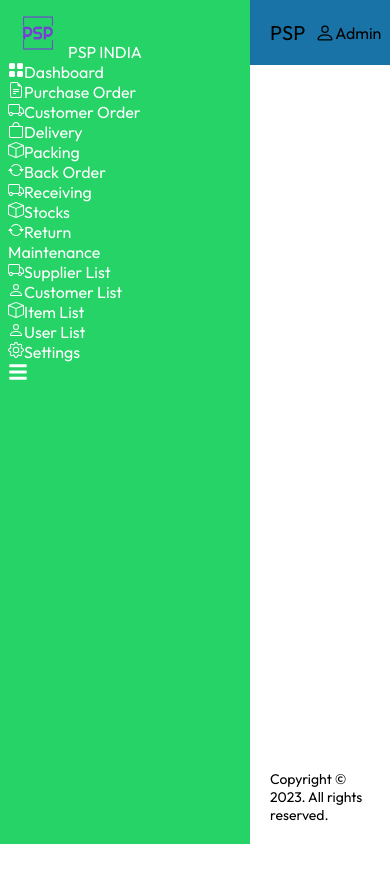
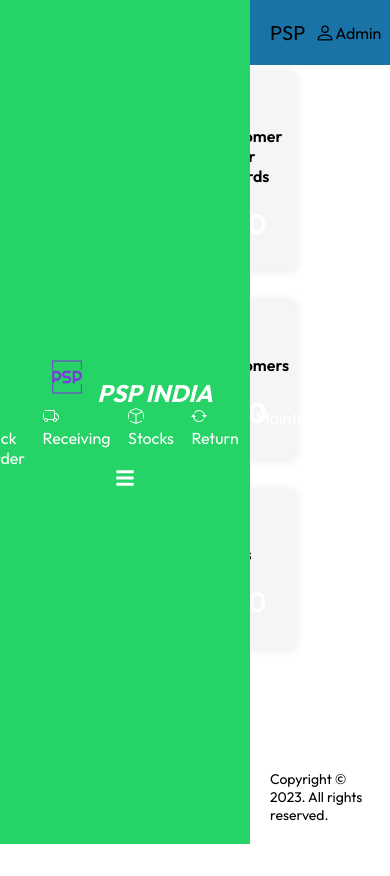
Before and after one commit to nikhilljpskj/PSP, a React (Create React App) app: page /home in a window 390 px wide. Built offline with nearby package versions, Linux system fonts and the light colour scheme.

Commit message:
Update GlobalStyles.css

```diff
--- a/src/pages/GlobalStyles.css
+++ b/src/pages/GlobalStyles.css
@@ -1,3 +1,218 @@
+.log {
+  display: flex;
+  justify-content: center;
+  align-items: center;
+  height: 100vh;
+  background: linear-gradient(to right, #e6f7ff, #b3e6ff);
+}
+
+.login-container {
+  background-color: #fff;
+  padding: 30px;
+  border-radius: 5px;
+  box-shadow: 0 2px 4px rgba(0, 0, 0, 0.1);
+}
+
+h1 {
+  text-align: center;
+  margin-bottom: 20px;
+}
+
+.input-group {
+  display: flex;
+  flex-direction: column;
+  margin-bottom: 20px;
+}
+
+label {
+  font-weight: bold;
+  margin-bottom: 5px;
+}
+
+input {
+  padding: 10px;
+  border: 1px solid #ccc;
+  border-radius: 3px;
+}
+
+.button-group {
+  display: flex;
+  justify-content: space-between;
+}
+
+button {
+  padding: 10px 20px;
+  border-radius: 3px;
+  border: none;
+  color: #fff;
+  font-weight: bold;
+  cursor: pointer;
+}
+
+.login-btn {
+  background-color: #2196f3;
+  padding: 10px 20px;
+  border-radius: 3px;
+  border: none;
+  color: #fff;
+  font-weight: bold;
+  cursor: pointer;
+
+}
+
+.create-account-btn {
+  background-color: #4caf50;
+}
+
+
+.dashrow {
+  display: flex;
+  flex-wrap: wrap;
+  margin-left: -15px;
+  margin-right: -15px;
+}
+
+.dashcol {
+  flex: 0 0 50%;
+  max-width: 40%;
+  padding-left: 15px;
+  padding-right: 15px;
+}
+
+.dashbox {
+  background-color: #f5f5f5;
+  border-radius: 5px;
+  box-shadow: 0 0 10px rgba(0, 0, 0, 0.1);
+  padding: 10px;
+  margin-bottom: 30px;
+}
+
+.dashhov {
+  cursor: pointer;
+  transition: background-color 0.3s ease;
+  padding: 20px;
+  border-radius: 5px;
+}
+
+.dashhov:hover {
+  background-color: #d4a0a0;
+}
+
+.dashhead {
+  display: flex;
+  align-items: center;
+  margin-bottom: 20px;
+}
+
+.dashtitle {
+  margin-left: 10px;
+  font-size: 16px;
+  font-weight: 600;
+}
+
+.dashic {
+  font-size: 20px;
+  margin-right: 10px;
+}
+
+.dashbdy {
+  display: flex;
+  align-items: flex-end;
+  justify-content: flex-end;
+}
+
+.dashtxt {
+  font-size: 28px;
+  font-weight: 600;
+}
+
+
+.sidebar.header {
+  display: flex;
+  align-items: center;
+  margin-bottom: 0.5rem;
+}
+
+.sidebar-logo {
+  display: flex;
+  align-items: center;
+}
+
+.sidebar-logo .logo-text {
+  font-weight: bold;
+  font-size: 1.5rem;
+  align-items: center;
+  gap: 1.5rem;
+  font-style: italic;
+}
+
+.sidebar-menu {
+  display: flex;
+  flex-direction: column;
+  gap: 1.1rem;
+}
+
+.sidebar-menu-item:hover {
+  background-color: lightyellow;
+  color: black;
+}
+
+.sidebar-menu-item .icon {
+  margin-right: 0.5rem;
+  border-radius: 50%;
+}
+
+.sidebar-link {
+  text-decoration: none;
+  color: #fff;
+  font-size: 1rem;
+}
+
+.hamburger {
+  display: none;
+}
+
+@media screen and (max-width: 1040px) {
+  .sidebar {
+    justify-content: center;
+    align-items: center;
+    width: 100%;
+    height: auto;
+    position: static;
+  }
+
+  .sidebar-menu {
+    flex-direction: row;
+  }
+
+  .hamburger {
+    display: initial;
+  }
+}
+  .container {
+    min-height: 100%;
+  }
+
+
+.popup {
+  display: flex;
+  align-items: center;
+  justify-content: center;
+  height: 100vh;
+  width: 100vw;
+  background: linear-gradient(to right, #e6f7ff, #b3e6ff);
+}
+
+.popup-content {
+  max-width: 600px;
+  padding: 20px;
+  background-color: #fff;
+  border-radius: 4px;
+  box-shadow: 0 2px 4px rgba(0, 0, 0, 0.1);
+}
+
+
+
 /* Common styles for mobile and desktop */
 .container {
   min-height: 100vh;
```
